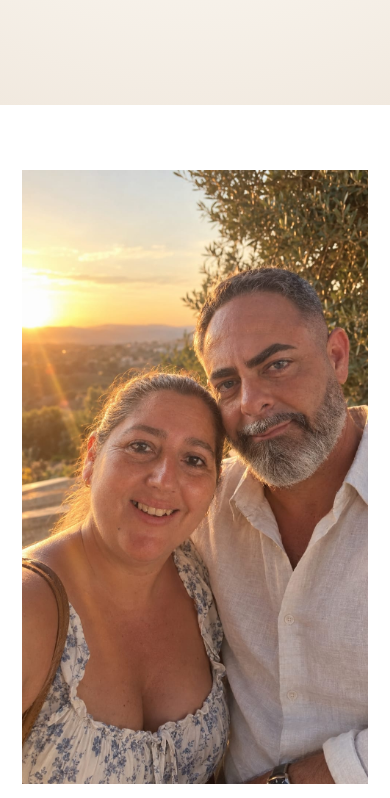
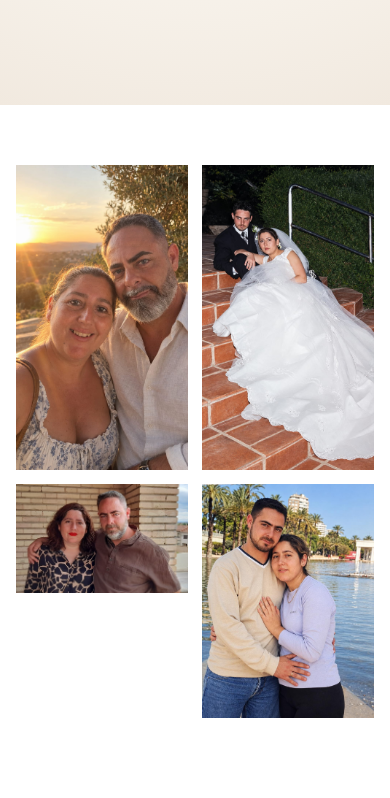
Before and after one commit to joseluistemprado-dotcom/SaveTheDate, a website: page public/index.html in a window 390 px wide. Shown: the part 601-1399 px from the top of the page. Drawn offline with nearby package versions, Linux system fonts and the light colour scheme.

Commit message:
Refactor CSS styles for layout and design improvements
Updated styles for buttons, photos, footer, and animations, including adjustments to padding, width, and grid layout.

```diff
--- a/public/styles.css
+++ b/public/styles.css
@@ -101,7 +101,7 @@ h3{
   font-size:1.02rem;
 }
 
-/* BOTONES */
+/* BOTÓN */
 
 .button{
   border:1px solid var(--ink);
@@ -127,17 +127,21 @@ h3{
 /* FOTOGRAFÍAS */
 
 .photos{
-  padding:105px 0;
+  width:min(850px,calc(100% - 44px));
+  margin:0 auto;
+  padding:85px 0 105px;
+
   display:grid;
-  grid-template-columns:1fr 1fr;
-  gap:34px;
+  grid-template-columns:repeat(2,minmax(0,1fr));
+  gap:24px;
+
   align-items:start;
 }
 
 .photo-card{
+  width:100%;
   margin:0;
   padding:0;
-  width:100%;
   overflow:hidden;
   background:transparent;
 }
@@ -149,10 +153,11 @@ h3{
   max-width:100%;
   margin:0;
   padding:0;
+
   object-fit:contain;
 }
 
-/* Evita cualquier placeholder antiguo */
+/* Ocultar restos del antiguo sistema de placeholders */
 
 .photo-placeholder{
   display:none !important;
@@ -321,7 +326,7 @@ fieldset{
   font-size:.86rem;
 }
 
-/* PIE */
+/* FOOTER */
 
 footer{
   text-align:center;
@@ -336,7 +341,7 @@ footer span{
   margin:0 8px;
 }
 
-/* ANIMACIONES */
+/* ANIMACIÓN */
 
 .reveal{
   opacity:0;
@@ -361,9 +366,12 @@ footer span{
   }
 
   .photos{
-    padding:65px 0;
-    gap:16px;
-    grid-template-columns:1fr;
+    width:calc(100% - 32px);
+    padding:60px 0 75px;
+    gap:14px;
+
+    /* Dos fotos también en móvil */
+    grid-template-columns:repeat(2,minmax(0,1fr));
   }
 
   .photo-card{
```
